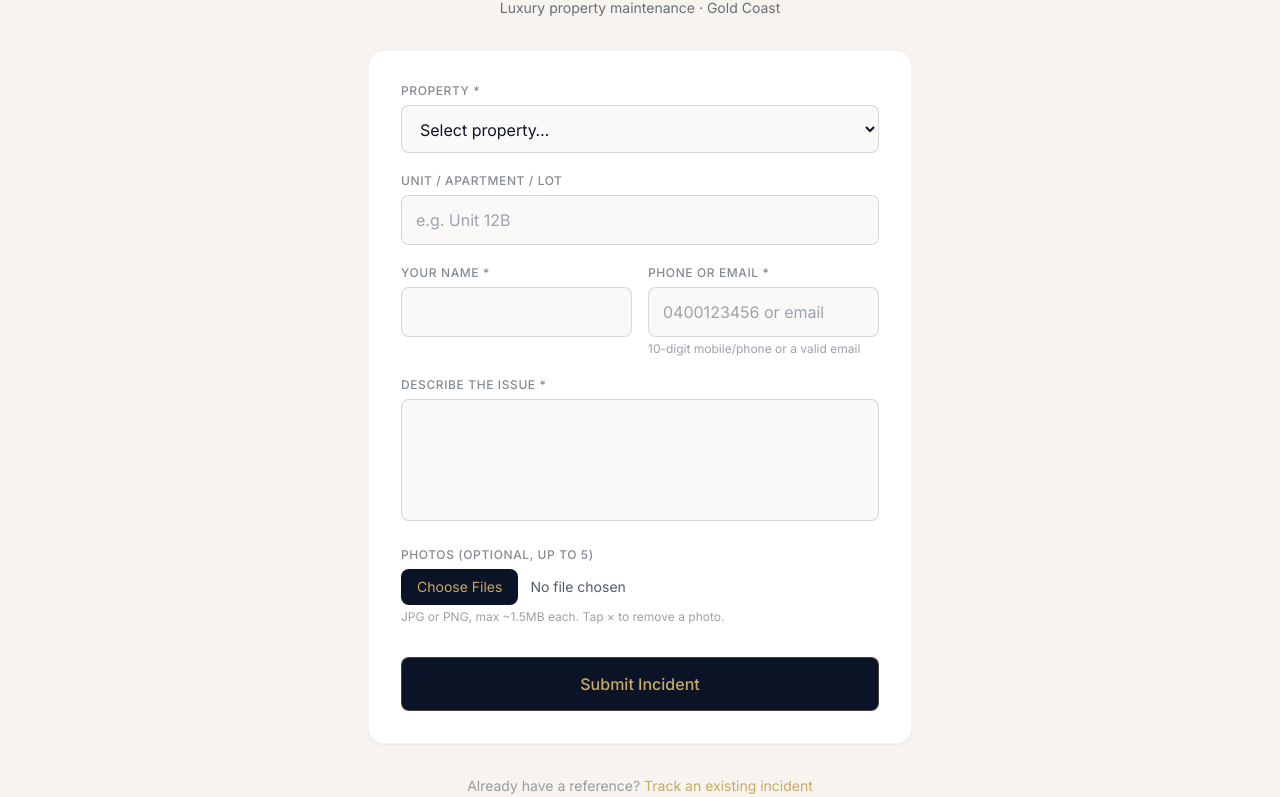
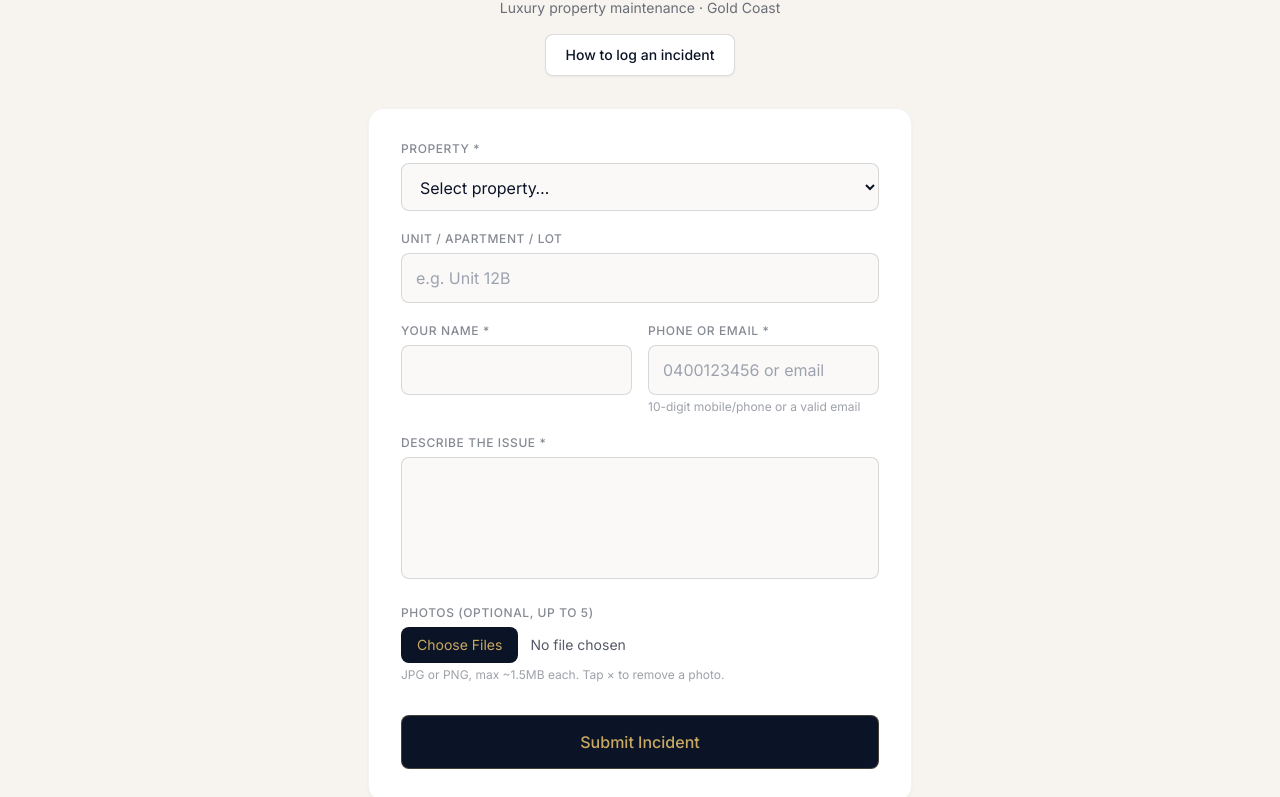
Before and after one commit to ElroyJetson2/jobs, a website: page public/index.html in a window 1280 px wide. Shown: the part 160-957 px from the top of the page. Drawn offline with nearby package versions, Linux system fonts and the light colour scheme; no server answers.

Commit message:
Add How to log an incident button at top of report page

```diff
--- a/public/index.html
+++ b/public/index.html
@@ -16,7 +16,11 @@
     <nav class="flex gap-5 text-sm"><a href="/" class="text-gold border-b border-gold pb-0.5">Report</a><a href="/track.html" class="text-white/70 hover:text-gold">Track</a><a href="/admin.html" class="text-white/70 hover:text-gold">Staff</a></nav>
   </div></header>
   <main class="max-w-xl mx-auto px-4 py-10">
-    <div class="text-center mb-8"><h1 class="font-serif text-3xl md:text-4xl text-navy font-semibold">Report an Incident</h1><p class="text-navy/60 mt-2 text-sm">Luxury property maintenance · Gold Coast</p></div>
+    <div class="text-center mb-8">
+      <h1 class="font-serif text-3xl md:text-4xl text-navy font-semibold">Report an Incident</h1>
+      <p class="text-navy/60 mt-2 text-sm">Luxury property maintenance · Gold Coast</p>
+      <a href="/howto.html" class="inline-block mt-4 px-5 py-2.5 rounded-lg border border-navy/15 bg-white text-navy text-sm font-medium hover:border-gold hover:text-gold transition shadow-sm">How to log an incident</a>
+    </div>
     <div id="success" class="hidden bg-white rounded-2xl shadow-sm border border-gold/20 p-8 text-center">
       <div class="w-14 h-14 mx-auto rounded-full bg-emerald-50 flex items-center justify-center text-emerald-600 text-2xl mb-4">✓</div>
       <h2 class="font-serif text-2xl text-navy">Incident Logged</h2>
```
